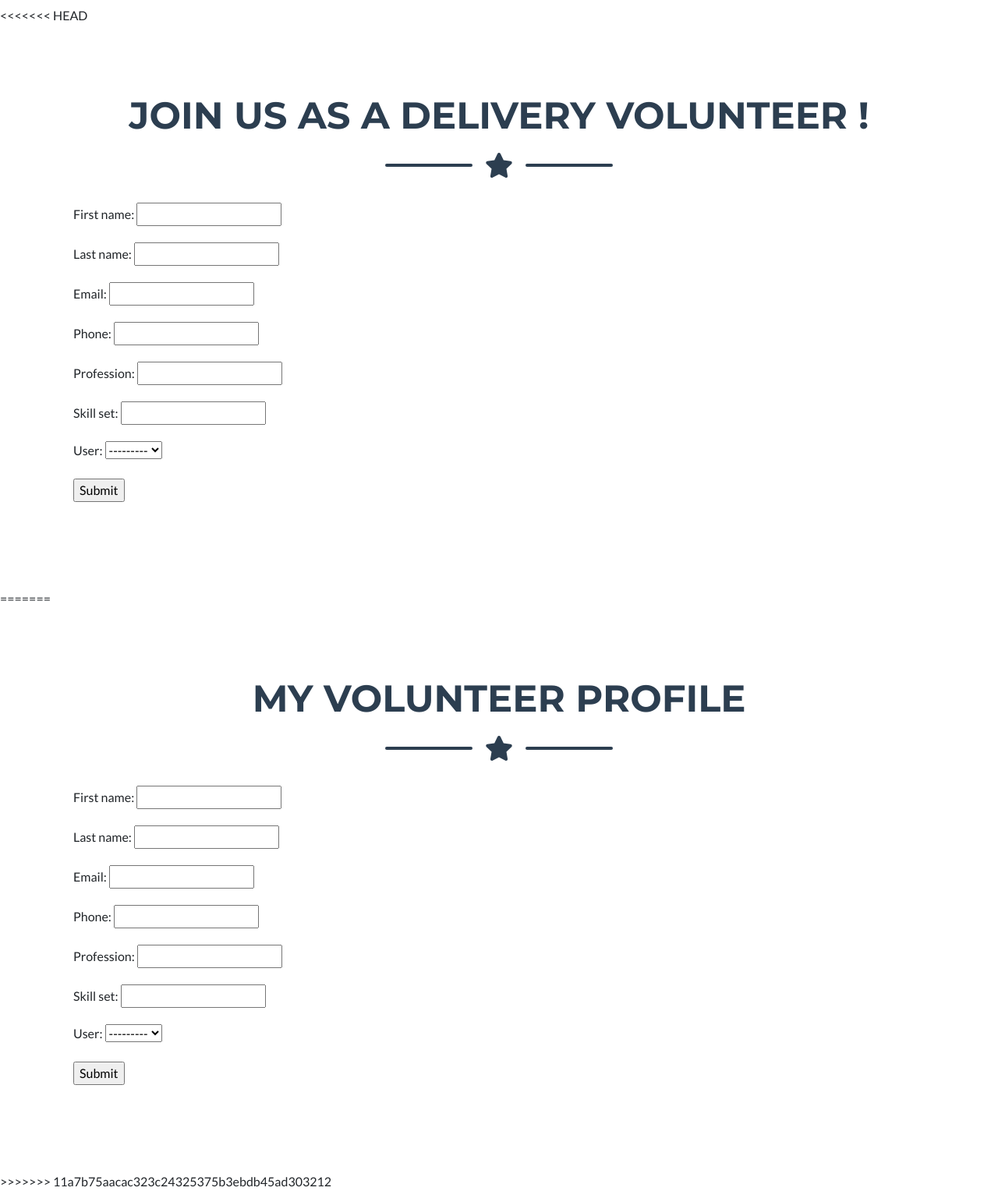
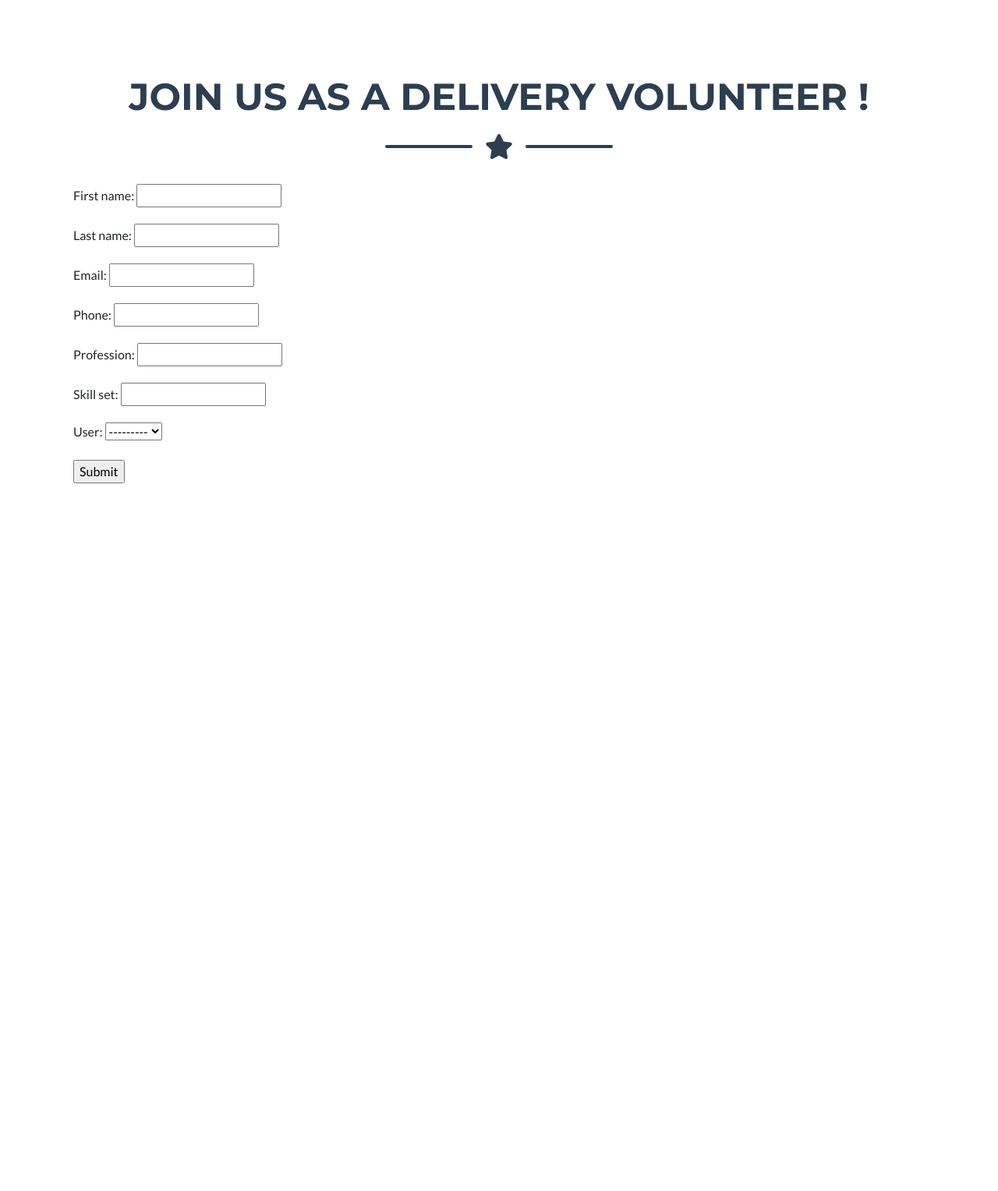
Before and after one commit to ericmiranda7/excessFood, a Django app: page /accounts/volunteerProfile/ in a window 1280 px wide. Shown: the part 72-1600 px from the top of the page at 78% size. After the commit the page ends 692 px from the top, so only its background shows below. Run offline with Django 3.2, Linux system fonts and the light colour scheme; data comes from the database, SQL or seed files in the repository; parts of the project's set-up code (start-up, migrations or seed data) failed here and were passed over; some libraries are stand-ins or nearby versions.

Commit message:
fix conflict

```diff
--- a/accounts/templates/accounts/volunteerProfile.html
+++ b/accounts/templates/accounts/volunteerProfile.html
@@ -4,7 +4,6 @@
 
 
 
-<<<<<<< HEAD
   <!-- Profile Section-->
         <section class="page-section" id="contact">
             <div class="container">
@@ -33,36 +32,6 @@
 				<!-- Profile Section Form-->
 			</div>
 		</section>
-=======
-<!-- Profile Section-->
-    <section class="page-section" id="contact">
-        <div class="container">
-            <!-- Profile Section Heading-->
-            <h2 class="page-section-heading text-center text-uppercase text-secondary mb-0">My Volunteer Profile</h2>
-            <!-- Icon Divider-->
-            <div class="divider-custom">
-                <div class="divider-custom-line"></div>
-                <div class="divider-custom-icon"><i class="fas fa-star"></i></div>
-                <div class="divider-custom-line"></div>
-            </div>
-
-
-            <!-- Profile Section Form-->
-            	<div class="form-group">
-					<form method="POST">
-						{% csrf_token %}
-						<!-- {{ form }} -->
-						<!-- ".as_p" loads all field as <p></p> -->
-						{{ form.as_p }}
-						<input type="hidden" name="user", value="{{ request.user.id }}">
-						<input type="submit">
-					</form>
-				</div>
-
-			<!-- Profile Section Form-->
-		</div>
-	</section>
->>>>>>> 11a7b75aacac323c24325375b3ebdb45ad303212
   <!-- Profile Section-->
 
 
```
